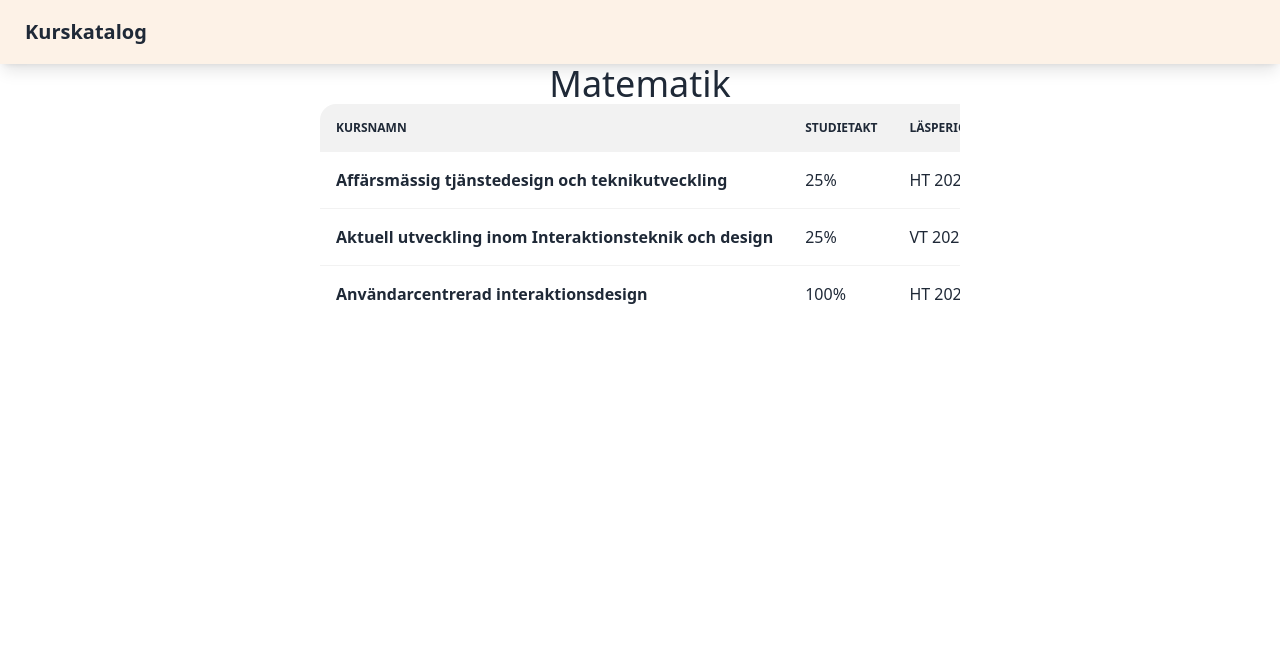
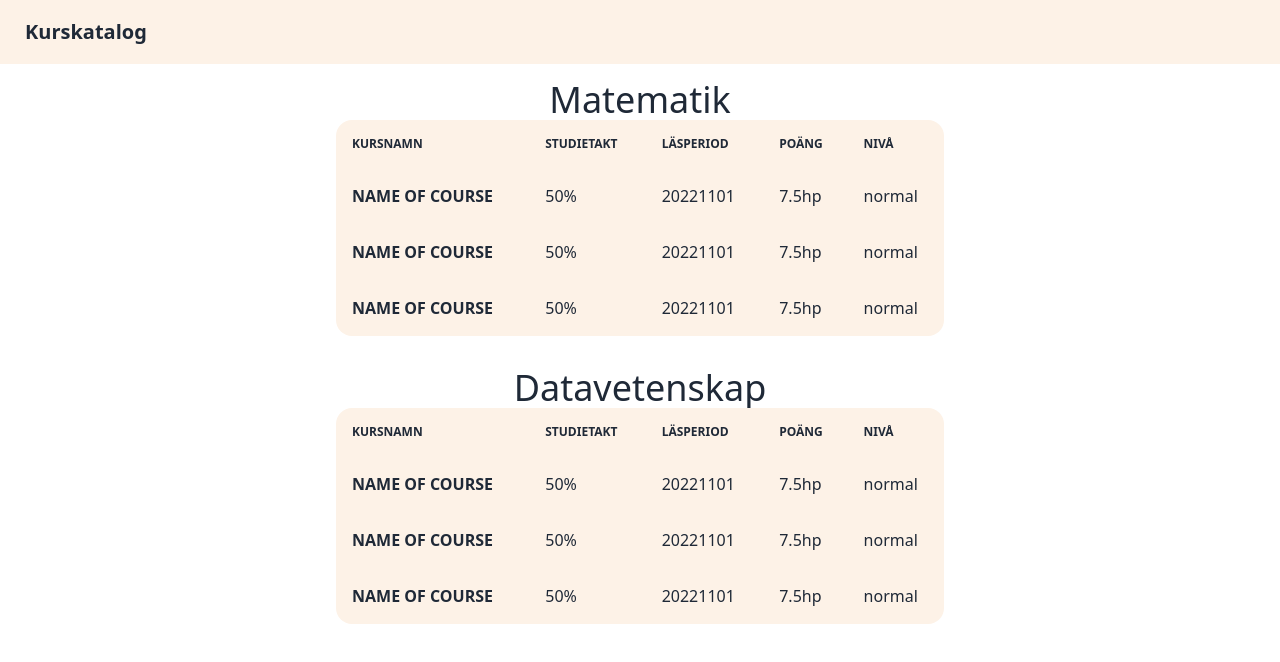
Before and after one commit to HawkieOne/kurskatalog-id, a React (Create React App) app: page /obligatoriskt in a window 1280 px wide. Shown: the top 662 px of the page. Built offline with nearby package versions, Linux system fonts and the light colour scheme; the HTML template or start-up script is replaced by a standard one.

Commit message:
refactor tables into components
-change colors to the color scheme used
-tables now can be initialized with the chosen courses

```diff
--- /dev/null
+++ b/src/components/Table.tsx
@@ -0,0 +1,36 @@
+import React from 'react'
+import Courses from '../pages/Courses';
+import { Course } from "../shared/interfaces";
+
+interface CourseProps {
+    courses: Course[];
+}
+
+export default function Table({ courses }: CourseProps) {
+    return (
+        <div className="overflow-x-auto text-onyx">
+            <table className="table w-full">
+                <thead>
+                    <tr>
+                        <th className='bg-cream'>Kursnamn</th>
+                        <th className='bg-cream'>Studietakt</th>
+                        <th className='bg-cream'>Läsperiod</th>
+                        <th className='bg-cream'>Poäng</th>
+                        <th className='bg-cream'>Nivå</th>
+                    </tr>
+                </thead>
+                <tbody>
+                    {courses.map((course, index) => (
+                        <tr>
+                            <th className='bg-cream border-none'>{course.name}</th>
+                            <td className='bg-cream border-none'>{course.pace}%</td>
+                            <td className='bg-cream border-none'>{course.startDate}</td>
+                            <td className='bg-cream border-none'>{course.points}hp</td>
+                            <td className='bg-cream border-none'>{course.studyForm}</td>
+                        </tr>
+                    ))}
+                </tbody>
+            </table>
+        </div>
+    )
+}
--- a/src/pages/MandatoryCourses.tsx
+++ b/src/pages/MandatoryCourses.tsx
@@ -1,45 +1,60 @@
 import React from 'react'
+import Title from '../components/Title'
+import Table from '../components/Table'
 
 export default function MandatoryCourses() {
+  const courses = [
+    {
+      "name": "NAME OF COURSE",
+      "description": "Lorem ipsum dolor sit amet, consectetur adipiscing elit. Etiam sollicitudin dictum sollicitudin. Maecenas a massa augue. Etiam ut vehicula dui, et egestas neque. Pellentesque habitant morbi tristique senectus et netus et malesuada fames ac turpis egestas. Pellentesque nec nisl urna. Curabitur ut sem maximus, commodo nisl sit amet, placerat nibh. Vestibulum tempor tortor eget velit porttitor, ut aliquam nisl tempus. Donec venenatis vehicula bibendum. In quis lorem elementum risus faucibus ullamcorper id at justo. Aenean et ultrices velit. ",
+      "pace": 50,
+      "startDate": 20221101,
+      "endDate": 20230115,
+      "points": 7.5,
+      "location": "UMEÅ",
+      "studyForm": "normal",
+      "code": "5TF061",
+      "link": "www.gooogle.com",
+      "letter": "www.google.com"
+    },
+    {
+      "name": "NAME OF COURSE",
+      "description": "Lorem ipsum dolor sit amet, consectetur adipiscing elit. Etiam sollicitudin dictum sollicitudin. Maecenas a massa augue. Etiam ut vehicula dui, et egestas neque. Pellentesque habitant morbi tristique senectus et netus et malesuada fames ac turpis egestas. Pellentesque nec nisl urna. Curabitur ut sem maximus, commodo nisl sit amet, placerat nibh. Vestibulum tempor tortor eget velit porttitor, ut aliquam nisl tempus. Donec venenatis vehicula bibendum. In quis lorem elementum risus faucibus ullamcorper id at justo. Aenean et ultrices velit. ",
+      "pace": 50,
+      "startDate": 20221101,
+      "endDate": 20230115,
+      "points": 7.5,
+      "location": "UMEÅ",
+      "studyForm": "normal",
+      "code": "5TF061",
+      "link": "www.gooogle.com",
+      "letter": "www.google.com"
+    },
+    {
+      "name": "NAME OF COURSE",
+      "description": "Lorem ipsum dolor sit amet, consectetur adipiscing elit. Etiam sollicitudin dictum sollicitudin. Maecenas a massa augue. Etiam ut vehicula dui, et egestas neque. Pellentesque habitant morbi tristique senectus et netus et malesuada fames ac turpis egestas. Pellentesque nec nisl urna. Curabitur ut sem maximus, commodo nisl sit amet, placerat nibh. Vestibulum tempor tortor eget velit porttitor, ut aliquam nisl tempus. Donec venenatis vehicula bibendum. In quis lorem elementum risus faucibus ullamcorper id at justo. Aenean et ultrices velit. ",
+      "pace": 50,
+      "startDate": 20221101,
+      "endDate": 20230115,
+      "points": 7.5,
+      "location": "UMEÅ",
+      "studyForm": "normal",
+      "code": "5TF061",
+      "link": "www.gooogle.com",
+      "letter": "www.google.com"
+    },
+  ]
+
   return (
-    <div className='flex flex-col justify-center items-center'>
-      <div className='w-1/2'>
-        <h1 className='text-center text-4xl'>Matematik</h1>
-        <div className="overflow-x-auto">
-          <table className="table w-full">
-            <thead>
-              <tr>
-                <th>Kursnamn</th>
-                <th>Studietakt</th>
-                <th>Läsperiod</th>
-                <th>Poäng</th>
-                <th>Nivå</th>
-              </tr>
-            </thead>
-            <tbody>
-              <tr>
-                <th>Affärsmässig tjänstedesign och teknikutveckling</th>
-                <td>25%</td>
-                <td>HT 2022 period 1-2</td>
-                <td>7.5hp</td>
-                <td>Avancerad</td>
-              </tr>
-              <tr>
-              <th>Aktuell utveckling inom Interaktionsteknik och design</th>
-                <td>25%</td>
-                <td>VT 2023 period 3-4</td>
-                <td>9.0hp</td>
-                <td>Avancerad</td>
-              </tr>
-              <tr>
-              <th>Användarcentrerad interaktionsdesign</th>
-                <td>100%</td>
-                <td>HT 2022 period 1</td>
-                <td>7.5hp</td>
-                <td>Grundläggande</td>
-              </tr>
-            </tbody>
-          </table>
+    <div className='h-full bg-white flex flex-col items-center'>
+      <div className='w-1/2 text-center'>
+        <div className='p-4'>
+          <Title>Matematik</Title>
+          <Table courses={courses} />
+        </div>
+        <div className='p-4'>
+          <Title>Datavetenskap</Title>
+          <Table courses={courses} />
         </div>
       </div>
     </div>
```
